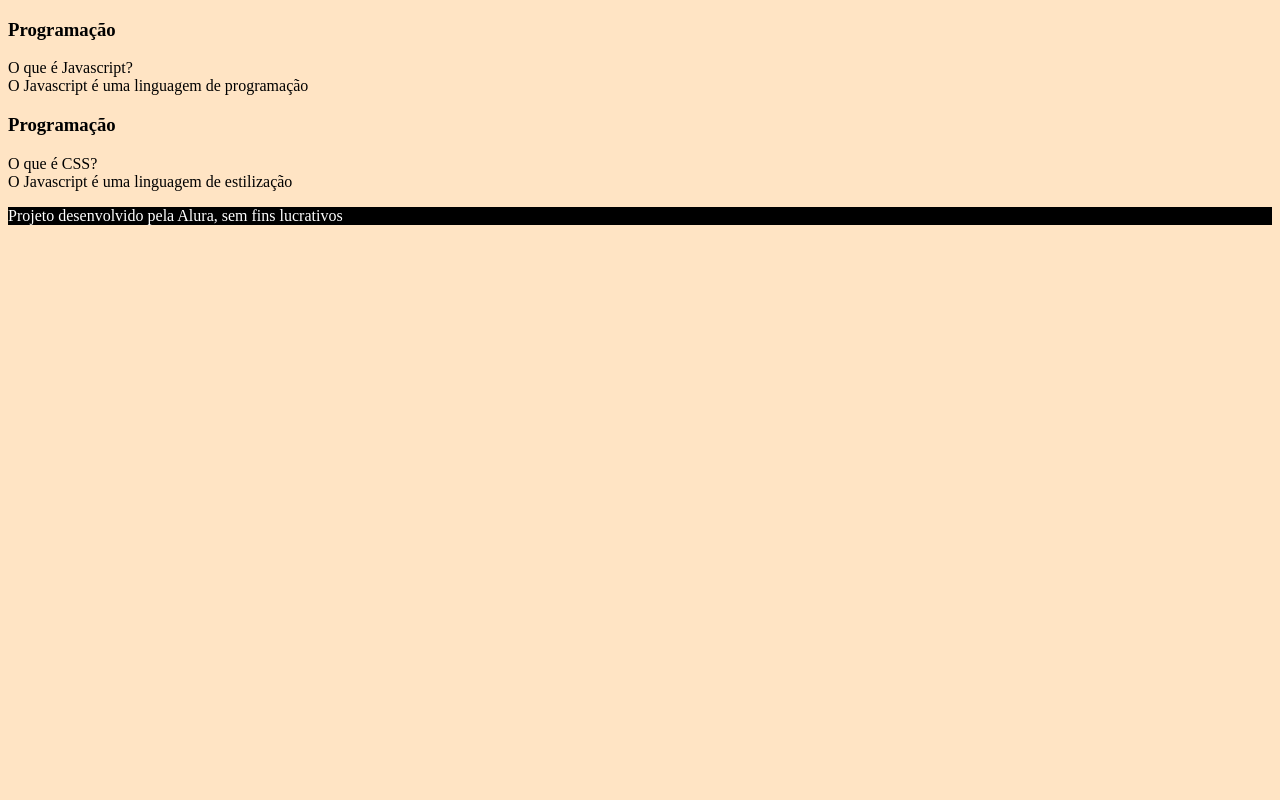
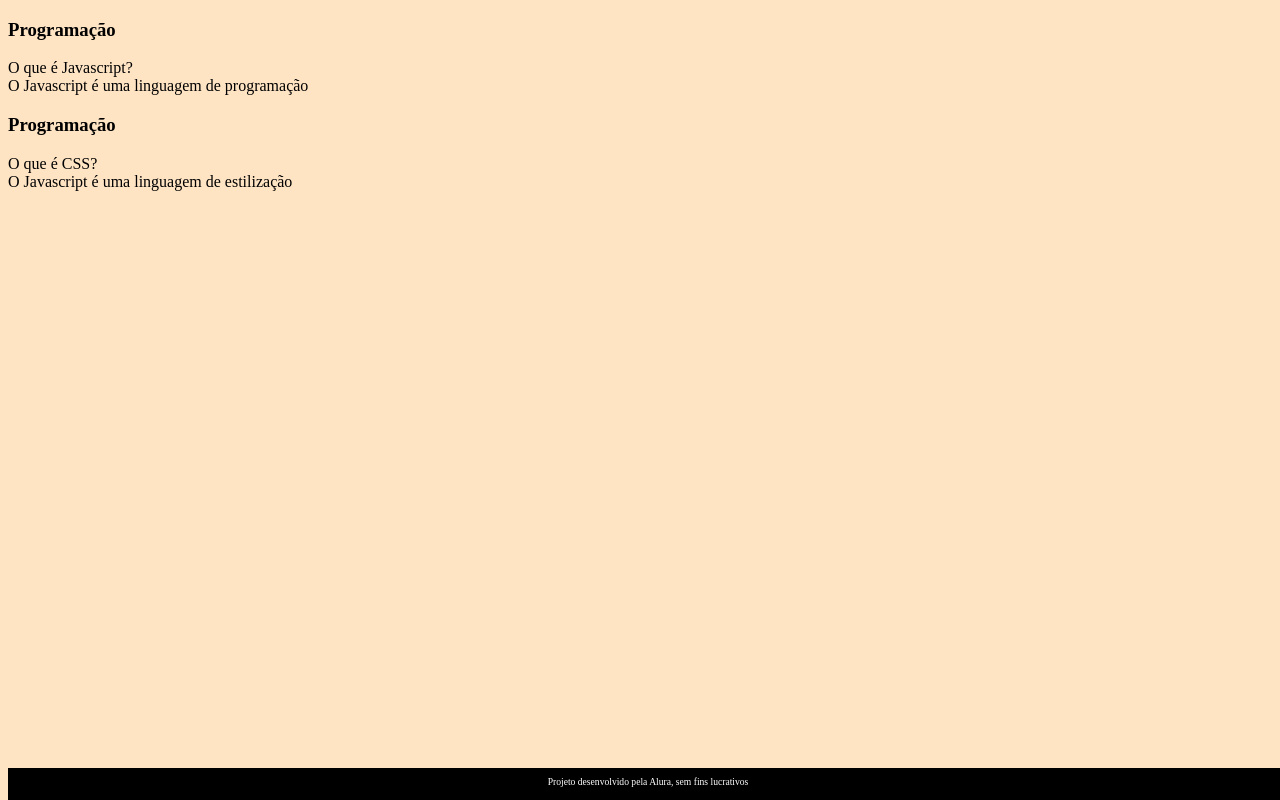
Before and after one commit to Professora-1/Flashcard, a plain HTML site: page index.html in a window 1280 px wide. Drawn offline with Linux system fonts and the light colour scheme.

Commit message:
footer 2

```diff
--- a/assets/style.css
+++ b/assets/style.css
@@ -5,4 +5,14 @@ body{
 footer {
     background-color: black;
     color: white;
+    position: fixed;
+    bottom: 0;
+    width:100%;
+    height: 2rem;
 }
+
+footer p {
+    text-align: center;
+    font-size: 0.6rem;
+    margin-top: 0.5rem;
+}
```
